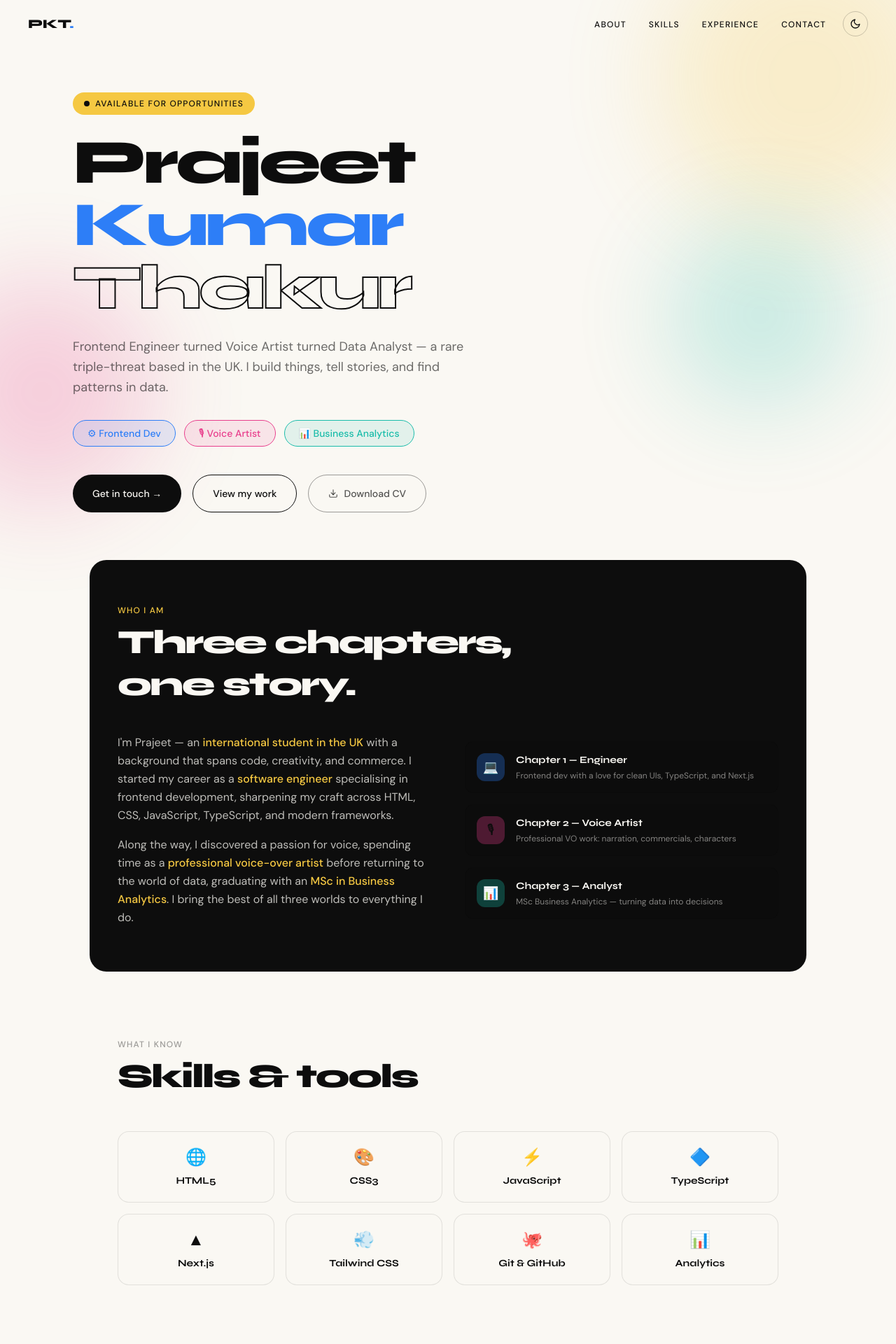
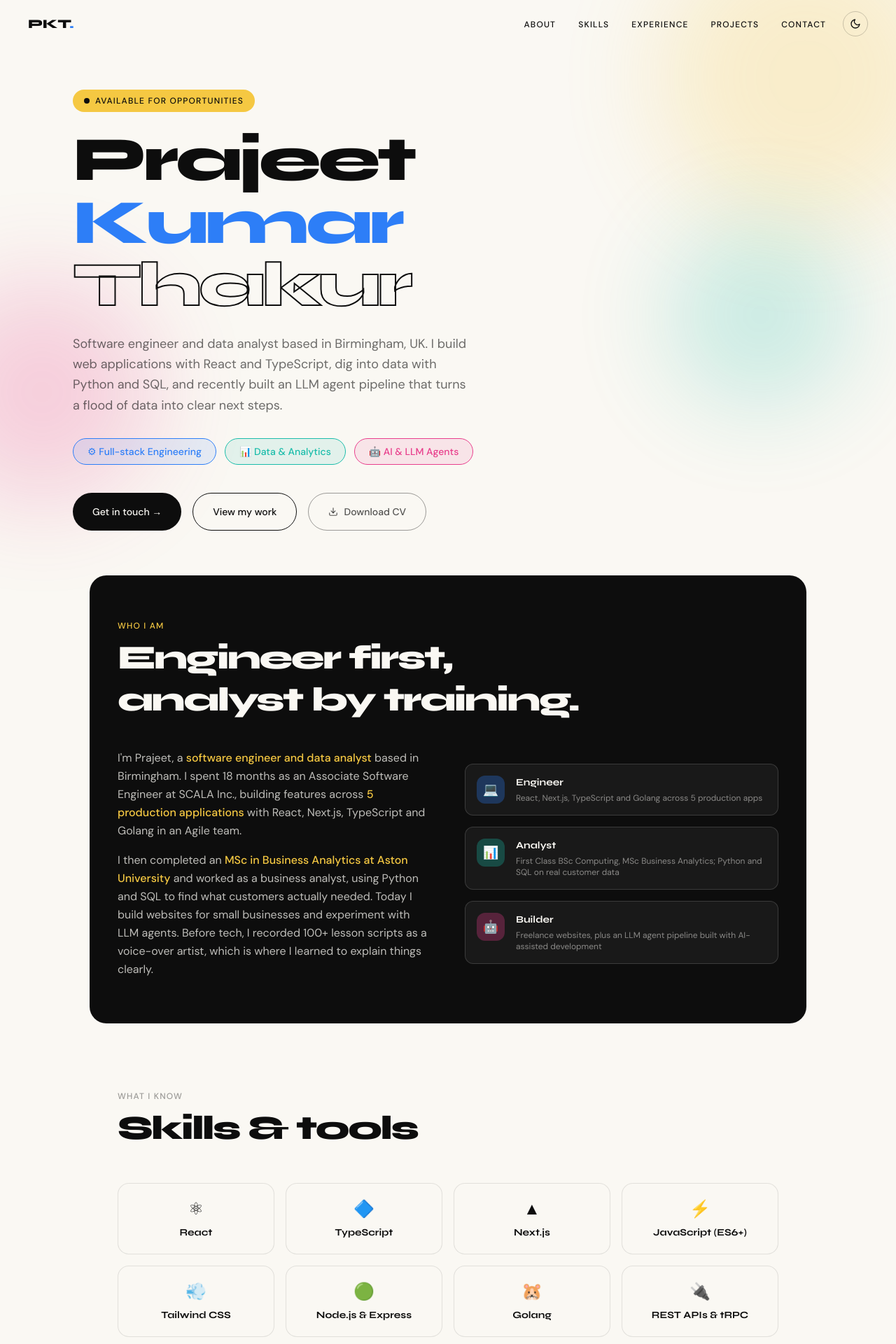
Before and after one commit to Prajeet7x/portfolio, a Next.js app: page / in a window 1280 px wide. Shown: the top 1920 px of the page at 70% size. Built offline with nearby package versions, Linux system fonts and the light colour scheme; no server answers.

Commit message:
Revamp: software engineer & data analyst positioning, Projects section, accurate timeline, expanded skills, mobile padding
Co-Authored-By: Claude Opus 5.5 <noreply@anthropic.com>

```diff
--- a/src/app/layout.tsx
+++ b/src/app/layout.tsx
@@ -15,22 +15,25 @@ const dmSans = DM_Sans({
 });
 
 export const metadata: Metadata = {
-  title: "Prajeet Kumar Thakur — Frontend Engineer & Business Analyst",
+  title: "Prajeet Kumar Thakur — Software Engineer & Data Analyst",
   description:
-    "Portfolio of Prajeet Kumar Thakur — Frontend Software Engineer, Voice Over Artist, and MSc Business Analytics graduate based in the UK.",
+    "Portfolio of Prajeet Kumar Thakur — software engineer (React, TypeScript, Node.js, Golang) and MSc Business Analytics graduate based in Birmingham, UK.",
   keywords: [
     "Prajeet Kumar Thakur",
+    "Software Engineer",
     "Frontend Developer",
-    "Business Analytics",
+    "Full Stack Developer",
+    "Data Analyst",
+    "React",
     "Next.js",
     "TypeScript",
-    "Voice Over Artist",
+    "Birmingham",
     "UK",
   ],
   authors: [{ name: "Prajeet Kumar Thakur" }],
   openGraph: {
     title: "Prajeet Kumar Thakur",
-    description: "Frontend Engineer · Voice Artist · Business Analyst",
+    description: "Software Engineer · Data Analyst · AI builder",
     type: "website",
   },
 };
--- a/src/app/page.tsx
+++ b/src/app/page.tsx
@@ -3,6 +3,7 @@ import Hero from "@/components/Hero";
 import About from "@/components/About";
 import Skills from "@/components/Skills";
 import Experience from "@/components/Experience";
+import Projects from "@/components/Projects";
 import Education from "@/components/Education";
 import Articles from "@/components/Articles";
 import Contact from "@/components/Contact";
@@ -31,6 +32,7 @@ export default function Home() {
       <About />
       <Skills />
       <Experience />
+      <Projects />
       <Education />
       <Articles />
       <Contact />
--- a/src/components/About.tsx
+++ b/src/components/About.tsx
@@ -1,47 +1,45 @@
 export default function About() {
   return (
     <section id="about" className="mx-4 lg:mx-auto max-w-5xl">
-      <div className="bg-ink rounded-3xl px-10 py-16">
+      <div className="bg-[#0d0d0d] rounded-3xl px-6 sm:px-10 py-16">
         {/* Header */}
         <div className="fade-up mb-10">
           <p className="text-xs font-medium uppercase tracking-widest text-brand-yellow mb-2">
             Who I am
           </p>
-          <h2 className="font-syne font-extrabold text-cream leading-tight tracking-tighter"
+          <h2 className="font-syne font-extrabold text-[#faf8f3] leading-tight tracking-tighter"
               style={{ fontSize: "clamp(2rem, 4vw, 3rem)" }}>
-            Three chapters,
+            Engineer first,
             <br />
-            one story.
+            analyst by training.
           </h2>
         </div>
 
         <div className="grid grid-cols-1 lg:grid-cols-2 gap-12 items-center">
           {/* Text */}
-          <div className="fade-up delay-1 text-cream/75 leading-relaxed space-y-4 text-base">
+          <div className="fade-up delay-1 text-[#faf8f3]/75 leading-relaxed space-y-4 text-base">
             <p>
-              I&apos;m Prajeet — an{" "}
+              I&apos;m Prajeet, a{" "}
               <strong className="text-brand-yellow font-medium">
-                international student in the UK
+                software engineer and data analyst
               </strong>{" "}
-              with a background that spans code, creativity, and commerce. I
-              started my career as a{" "}
+              based in Birmingham. I spent 18 months as an Associate Software
+              Engineer at SCALA Inc., building features across{" "}
               <strong className="text-brand-yellow font-medium">
-                software engineer
+                5 production applications
               </strong>{" "}
-              specialising in frontend development, sharpening my craft across
-              HTML, CSS, JavaScript, TypeScript, and modern frameworks.
+              with React, Next.js, TypeScript and Golang in an Agile team.
             </p>
             <p>
-              Along the way, I discovered a passion for voice, spending time as
-              a{" "}
+              I then completed an{" "}
               <strong className="text-brand-yellow font-medium">
-                professional voice-over artist
+                MSc in Business Analytics at Aston University
               </strong>{" "}
-              before returning to the world of data, graduating with an{" "}
-              <strong className="text-brand-yellow font-medium">
-                MSc in Business Analytics
-              </strong>
-              . I bring the best of all three worlds to everything I do.
+              and worked as a business analyst, using Python and SQL to find
+              what customers actually needed. Today I build websites for small
+              businesses and experiment with LLM agents. Before tech, I
+              recorded 100+ lesson scripts as a voice-over artist, which is
+              where I learned to explain things clearly.
             </p>
           </div>
 
@@ -50,16 +48,16 @@ export default function About() {
             {chapters.map((c) => (
               <div
                 key={c.title}
-                className="flex items-start gap-4 p-4 rounded-xl border border-ink/15 bg-ink/5"
+                className="flex items-start gap-4 p-4 rounded-xl border border-white/15 bg-white/5"
               >
                 <div className={`w-10 h-10 rounded-xl flex items-center justify-center text-lg flex-shrink-0 ${c.bg}`}>
                   {c.icon}
                 </div>
                 <div>
-                  <h4 className="font-syne font-bold text-cream text-sm">
+                  <h4 className="font-syne font-bold text-[#faf8f3] text-sm">
                     {c.title}
                   </h4>
-                  <p className="text-cream/50 text-xs mt-1">{c.desc}</p>
+                  <p className="text-[#faf8f3]/50 text-xs mt-1">{c.desc}</p>
                 </div>
               </div>
             ))}
@@ -73,20 +71,20 @@ export default function About() {
 const chapters = [
   {
     icon: "💻",
-    title: "Chapter 1 — Engineer",
-    desc: "Frontend dev with a love for clean UIs, TypeScript, and Next.js",
+    title: "Engineer",
+    desc: "React, Next.js, TypeScript and Golang across 5 production apps",
     bg: "bg-brand-blue/30",
   },
   {
-    icon: "🎙",
-    title: "Chapter 2 — Voice Artist",
-    desc: "Professional VO work: narration, commercials, characters",
+    icon: "📊",
+    title: "Analyst",
+    desc: "First Class BSc Computing, MSc Business Analytics; Python and SQL on real customer data",
+    bg: "bg-brand-teal/30",
+  },
+  {
+    icon: "🤖",
+    title: "Builder",
+    desc: "Freelance websites, plus an LLM agent pipeline built with AI-assisted development",
     bg: "bg-brand-pink/30",
   },
-  {
-    icon: "📊",
-    title: "Chapter 3 — Analyst",
-    desc: "MSc Business Analytics — turning data into decisions",
-    bg: "bg-brand-teal/30",
-  },
 ];
--- a/src/components/Articles.tsx
+++ b/src/components/Articles.tsx
@@ -50,7 +50,7 @@ export default async function Articles() {
   if (articles.length === 0) return null;
 
   return (
-    <section className="max-w-5xl mx-auto px-10 pb-24">
+    <section className="max-w-5xl mx-auto px-6 sm:px-10 pb-24">
       <div className="fade-up mb-12">
         <p className="text-xs font-medium uppercase tracking-widest text-ink/40 mb-2">
           Writing
--- a/src/components/Contact.tsx
+++ b/src/components/Contact.tsx
@@ -2,8 +2,8 @@ import Link from "next/link";
 
 export default function Contact() {
   return (
-    <section id="contact" className="max-w-5xl mx-auto px-10 pb-24">
-      <div className="fade-up bg-brand-yellow rounded-3xl p-16 text-center">
+    <section id="contact" className="max-w-5xl mx-auto px-6 sm:px-10 pb-24">
+      <div className="fade-up bg-brand-yellow rounded-3xl p-8 sm:p-16 text-center">
         <h2
           className="font-syne font-extrabold tracking-tighter leading-tight mb-4"
           style={{ fontSize: "clamp(1.8rem, 4vw, 2.8rem)" }}
@@ -11,8 +11,8 @@ export default function Contact() {
           Let&apos;s build something together.
         </h2>
         <p className="text-ink/60 text-base mb-8 max-w-md mx-auto">
-          Whether it&apos;s a data project, a frontend build, or a voice job —
-          I&apos;m open to conversations.
+          Open to software engineering, data and AI roles in the UK. I&apos;d
+          love to hear what you&apos;re building.
         </p>
 
         <div className="flex flex-wrap justify-center gap-3">
--- a/src/components/Education.tsx
+++ b/src/components/Education.tsx
@@ -1,6 +1,6 @@
 export default function Education() {
   return (
-    <section className="max-w-5xl mx-auto px-10 pb-24">
+    <section className="max-w-5xl mx-auto px-6 sm:px-10 pb-24">
       <div className="fade-up mb-12">
         <p className="text-xs font-medium uppercase tracking-widest text-ink/40 mb-2">
           Education
--- a/src/components/Hero.tsx
+++ b/src/components/Hero.tsx
@@ -2,7 +2,7 @@ import Link from "next/link";
 
 export default function Hero() {
   return (
-    <section className="min-h-screen flex flex-col justify-center pt-32 pb-16 px-10 max-w-6xl mx-auto">
+    <section className="min-h-screen flex flex-col justify-center pt-32 pb-16 px-6 sm:px-10 max-w-6xl mx-auto">
       {/* Available tag */}
       <div className="inline-flex items-center gap-2 bg-brand-yellow text-ink text-xs font-medium uppercase tracking-widest px-4 py-2 rounded-full mb-6 w-fit">
         <span className="w-2 h-2 rounded-full bg-ink" />
@@ -21,16 +21,17 @@ export default function Hero() {
 
       {/* Description */}
       <p className="text-lg text-ink/60 max-w-xl leading-relaxed mb-8">
-        Frontend Engineer turned Voice Artist turned Data Analyst — a rare
-        triple-threat based in the UK. I build things, tell stories, and find
-        patterns in data.
+        Software engineer and data analyst based in Birmingham, UK. I build
+        web applications with React and TypeScript, dig into data with Python
+        and SQL, and recently built an LLM agent pipeline that turns a flood
+        of data into clear next steps.
       </p>
 
       {/* Identity chips */}
       <div className="flex flex-wrap gap-3 mb-10">
-        <Chip color="blue"   label="⚙ Frontend Dev"       />
-        <Chip color="pink"   label="🎙 Voice Artist"       />
-        <Chip color="teal"   label="📊 Business Analytics" />
+        <Chip color="blue"   label="⚙ Full-stack Engineering" />
+        <Chip color="teal"   label="📊 Data & Analytics"      />
+        <Chip color="pink"   label="🤖 AI & LLM Agents"       />
       </div>
 
       {/* CTAs */}
@@ -42,7 +43,7 @@ export default function Hero() {
           Get in touch →
         </Link>
         <Link
-          href="#experience"
+          href="#projects"
           className="inline-flex items-center gap-2 border-[1.5px] border-ink text-ink px-7 py-4 rounded-full text-sm font-medium hover:bg-ink hover:text-cream transition-colors duration-200"
         >
           View my work
--- a/src/components/Navbar.tsx
+++ b/src/components/Navbar.tsx
@@ -15,7 +15,7 @@ export default function Navbar() {
 
   return (
     <nav
-      className={`fixed top-0 left-0 right-0 z-50 flex items-center justify-between px-10 py-4 transition-all duration-300 ${
+      className={`fixed top-0 left-0 right-0 z-50 flex items-center justify-between px-6 sm:px-10 py-4 transition-all duration-300 ${
         scrolled
           ? "bg-cream/90 backdrop-blur-md border-b border-ink/10"
           : "bg-transparent"
@@ -26,11 +26,12 @@ export default function Navbar() {
       </span>
 
       <div className="flex items-center gap-6">
-        <ul className="flex gap-8 list-none">
+        <ul className="hidden md:flex gap-8 list-none">
           {[
             { label: "About",      href: "#about"      },
             { label: "Skills",     href: "#skills"     },
             { label: "Experience", href: "#experience" },
+            { label: "Projects",   href: "#projects"   },
             { label: "Contact",    href: "#contact"    },
           ].map(({ label, href }) => (
             <li key={label}>
--- /dev/null
+++ b/src/components/Projects.tsx
@@ -0,0 +1,125 @@
+import Link from "next/link";
+
+interface Project {
+  title: string;
+  tag: string;
+  desc: string;
+  stack: string[];
+  links: { label: string; href: string }[];
+  accent: string;
+}
+
+const projects: Project[] = [
+  {
+    title: "Job Market Data Pipeline",
+    tag: "Python · LLM agents",
+    desc: "Polls public Greenhouse, Lever and Ashby APIs across 60+ companies (~11,000 postings per run), deduplicates and filters them, and enriches employers with UK Home Office sponsor-register data. A scheduled cloud LLM agent then scores postings and emails a digest. Built with AI-assisted development, human in the loop: I directed the design and reviewed and tested the code.",
+    stack: ["Python", "REST APIs", "LLM agents", "Gmail API", "Cron"],
+    links: [],
+    accent: "bg-brand-purple",
+  },
+  {
+    title: "Desi Travellers",
+    tag: "Personal build · live",
+    desc: "A travel website taken from design to deployment, version-controlled with Git and deployed on Vercel.",
+    stack: ["Web", "Responsive design", "Vercel"],
+    links: [{ label: "Live site", href: "https://desi-travellers.vercel.app/" }],
+    accent: "bg-brand-yellow",
+  },
+  {
+    title: "MERN App",
+    tag: "Full stack",
+    desc: "A CRUD application on the MERN stack: MongoDB, Express, React and Node.js.",
+    stack: ["MongoDB", "Express", "React", "Node.js"],
+    links: [{ label: "Code", href: "https://github.com/Prajeet7x/MERN-app" }],
+    accent: "bg-brand-teal",
+  },
+  {
+    title: "tRPC + Next.js App Router",
+    tag: "Type-safe APIs",
+    desc: "Research projects exploring end-to-end type-safe APIs with tRPC and TypeScript on the Next.js App Router.",
+    stack: ["tRPC", "TypeScript", "Next.js"],
+    links: [
+      { label: "App Router", href: "https://github.com/Prajeet7x/trpc-appRouter" },
+      { label: "tRPC R&D", href: "https://github.com/Prajeet7x/trpc" },
+    ],
+    accent: "bg-brand-blue",
+  },
+  {
+    title: "Cypress + Next.js",
+    tag: "Testing",
+    desc: "A Next.js project demonstrating end-to-end testing with Cypress, the approach I used in production at SCALA.",
+    stack: ["Cypress", "Next.js", "TypeScript"],
+    links: [{ label: "Code", href: "https://github.com/Prajeet7x/cypress-next" }],
+    accent: "bg-brand-pink",
+  },
+  {
+    title: "Go CRUD",
+    tag: "Backend",
+    desc: "A simple Go application with CRUD functionality.",
+    stack: ["Golang"],
+    links: [{ label: "Code", href: "https://github.com/Prajeet7x/go-crud" }],
+    accent: "bg-brand-orange",
+  },
+];
+
+export default function Projects() {
+  return (
+    <section id="projects" className="max-w-5xl mx-auto px-6 sm:px-10 pb-24">
+      <div className="fade-up mb-12">
+        <p className="text-xs font-medium uppercase tracking-widest text-ink/40 mb-2">
+          What I&apos;ve built
+        </p>
+        <h2
+          className="font-syne font-extrabold tracking-tighter leading-tight"
+          style={{ fontSize: "clamp(2rem, 4vw, 3rem)" }}
+        >
+          Projects
+        </h2>
+      </div>
+
+      <div className="grid grid-cols-1 md:grid-cols-2 gap-6">
+        {projects.map((p, i) => (
+          <article
+            key={p.title}
+            className={`fade-up delay-${(i % 2) + 1} flex flex-col bg-cream border-[1.5px] border-ink/10 rounded-2xl p-6 hover:border-ink/30 hover:-translate-y-1 hover:shadow-lg transition-all duration-200`}
+          >
+            <div className="flex items-center gap-3 mb-3">
+              <span className={`w-2.5 h-2.5 rounded-full ${p.accent}`} />
+              <span className="text-xs font-medium uppercase tracking-widest text-ink/40">
+                {p.tag}
+              </span>
+            </div>
+            <h3 className="font-syne font-bold text-lg mb-2">{p.title}</h3>
+            <p className="text-sm text-ink/60 leading-relaxed mb-4">{p.desc}</p>
+
+            <div className="flex flex-wrap gap-2 mb-5">
+              {p.stack.map((s) => (
+                <span key={s} className="text-xs px-3 py-1 rounded-full border border-ink/15 text-ink/60">
+                  {s}
+                </span>
+              ))}
+            </div>
+
+            <div className="mt-auto flex flex-wrap gap-4">
+              {p.links.length === 0 && (
+                <span className="text-xs text-ink/40">Private repo · walkthrough on request</span>
+              )}
+              {p.links.map((l) => (
+                <Link
+                  key={l.href}
+                  href={l.href}
+                  target="_blank"
+                  rel="noopener noreferrer"
+                  className="text-sm font-medium text-brand-blue hover:underline"
+                >
+                  {l.label} →
+                </Link>
+              ))}
+            </div>
+          </article>
+        ))}
+      </div>
+    </section>
+  );
+}
--- a/src/components/Skills.tsx
+++ b/src/components/Skills.tsx
@@ -1,17 +1,31 @@
+const blue   = "hover:border-brand-blue   hover:shadow-brand-blue/15";
+const teal   = "hover:border-brand-teal   hover:shadow-brand-teal/15";
+const pink   = "hover:border-brand-pink   hover:shadow-brand-pink/15";
+const purple = "hover:border-brand-purple hover:shadow-brand-purple/15";
+const yellow = "hover:border-brand-yellow hover:shadow-brand-yellow/20";
+
 const skills = [
-  { icon: "🌐", name: "HTML5",       hover: "hover:border-brand-blue hover:shadow-brand-blue/15" },
-  { icon: "🎨", name: "CSS3",        hover: "hover:border-brand-blue   hover:shadow-brand-blue/15"   },
-  { icon: "⚡", name: "JavaScript",  hover: "hover:border-brand-pink   hover:shadow-brand-pink/15"   },
-  { icon: "🔷", name: "TypeScript",  hover: "hover:border-brand-teal   hover:shadow-brand-teal/15"   },
-  { icon: "▲",  name: "Next.js",     hover: "hover:border-brand-purple hover:shadow-brand-purple/15" },
-  { icon: "💨", name: "Tailwind CSS",hover: "hover:border-brand-yellow hover:shadow-brand-yellow/20" },
-  { icon: "🐙", name: "Git & GitHub",hover: "hover:border-brand-blue hover:shadow-brand-blue/15" },
-  { icon: "📊", name: "Analytics",   hover: "hover:border-brand-teal   hover:shadow-brand-teal/15"   },
+  { icon: "⚛",  name: "React",               hover: blue   },
+  { icon: "🔷", name: "TypeScript",          hover: blue   },
+  { icon: "▲",  name: "Next.js",             hover: purple },
+  { icon: "⚡", name: "JavaScript (ES6+)",   hover: yellow },
+  { icon: "💨", name: "Tailwind CSS",        hover: teal   },
+  { icon: "🟢", name: "Node.js & Express",   hover: teal   },
+  { icon: "🐹", name: "Golang",              hover: blue   },
+  { icon: "🔌", name: "REST APIs & tRPC",    hover: purple },
+  { icon: "🐍", name: "Python & Pandas",     hover: yellow },
+  { icon: "🗄", name: "SQL & MySQL",          hover: teal   },
+  { icon: "🍃", name: "MongoDB",             hover: teal   },
+  { icon: "📊", name: "Google Analytics",    hover: pink   },
+  { icon: "🧪", name: "Cypress testing",     hover: pink   },
+  { icon: "🔁", name: "GitHub Actions CI/CD",hover: blue   },
+  { icon: "🎨", name: "Figma",               hover: pink   },
+  { icon: "🤖", name: "LLM agents",          hover: purple },
 ];
 
 export default function Skills() {
   return (
-    <section id="skills" className="max-w-5xl mx-auto px-10 py-24">
+    <section id="skills" className="max-w-5xl mx-auto px-6 sm:px-10 py-24">
       <div className="fade-up mb-12">
         <p className="text-xs font-medium uppercase tracking-widest text-ink/40 mb-2">
           What I know
```
Also changed, not shown: src/components/Experience.tsx (+10 -3 lines).
